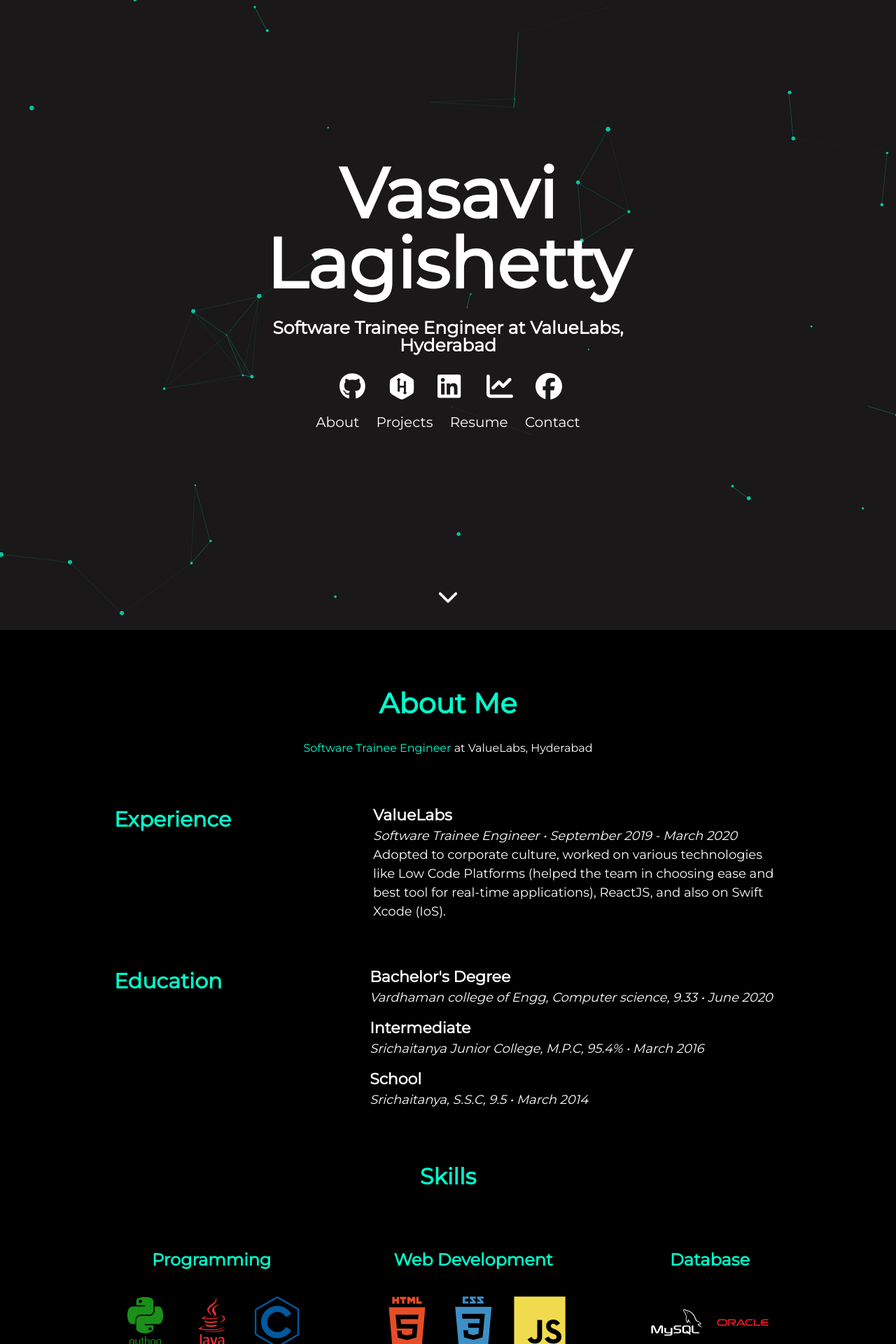
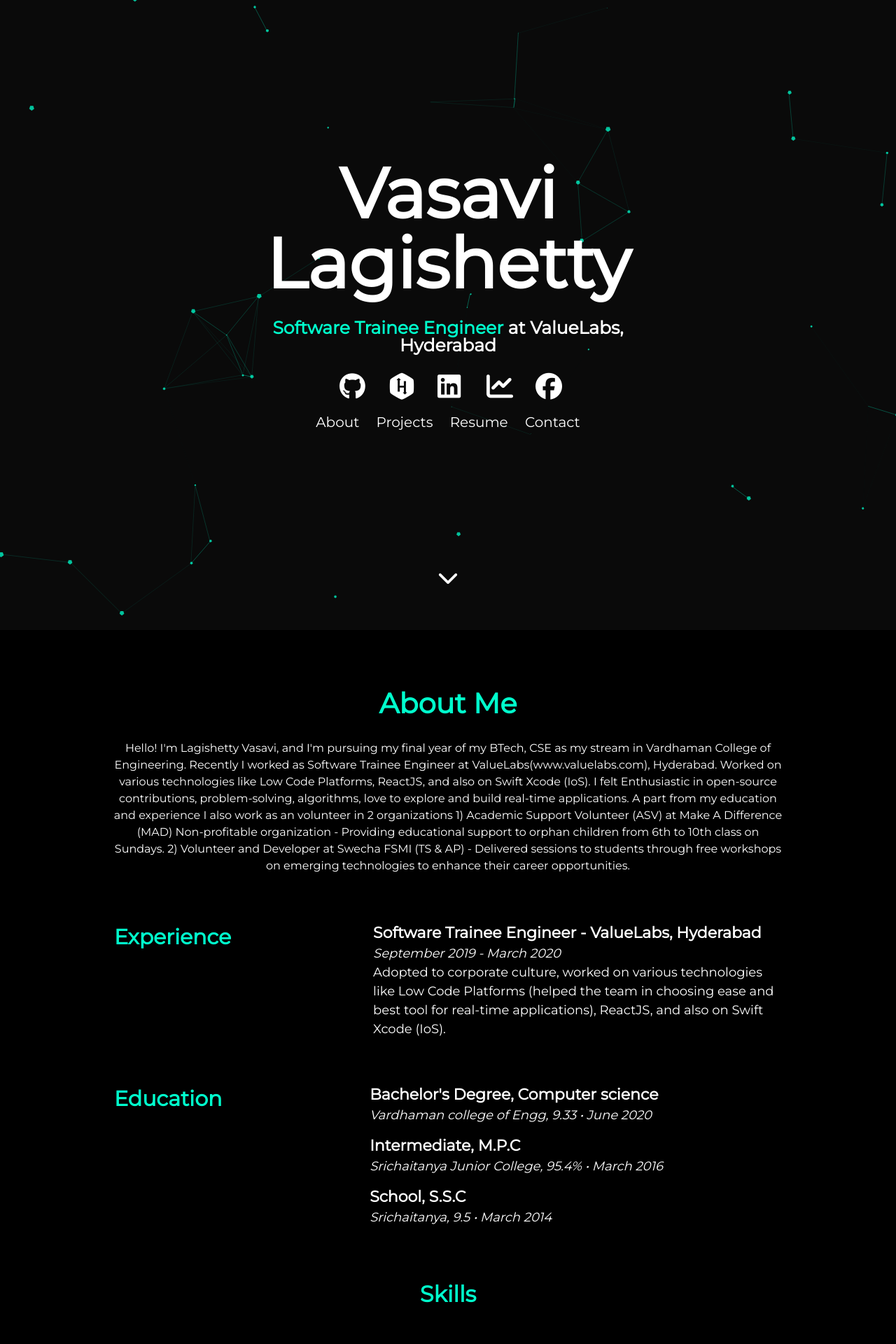
Before and after one commit to VasaviLagishetty/VasaviLagishetty.github.io, a Jekyll site: the page built from index.html, in a window 1280 px wide. Shown: the top 1920 px of the page at 70% size. Built offline with Jekyll 4.4.1, drawn with Linux system fonts in a browser that asks for light colours; nearby versions of some CDN libraries; some of the changed text lies outside the part shown.

Commit message:
Updated Profile

```diff
--- a/_includes/about.html
+++ b/_includes/about.html
@@ -13,15 +13,14 @@
         padding-bottom:10px;
      }
      b{
-
        font-size: 22px;
-       margin-bottom: 20px;
+       margin-bottom: 25px;
      }
      h1,h2,h3{
        color: #00ffcd;
      }
-     .title{
-       color: #00ffcd;
+     i{
+       margin-bottom: 35px;
      }
      @media only screen and (max-width: 550px) {
       th{
@@ -37,30 +36,30 @@
        font-size: 15px;
        margin-bottom: 15px;
      }
-     }
+    }
    </style>
  </head>
  <body style="background-color:black;color: white">
 <div class="user-details">
   <h1> About Me </h1>
-  <p> <span style="color: #00ffcd;">Software Trainee Engineer</span> at ValueLabs, Hyderabad </p>
+  <p> {{site.user_description}} </p>
 </div><br><br>
 <table>
   <tr>
     <th rowspan="1">Experience</th>
-    <td><b>ValueLabs</b><br><i>Software Trainee Engineer • September 2019 - March 2020</i><br>Adopted to corporate culture, worked on various technologies like Low Code Platforms (helped the team in choosing ease and best tool for real-time applications), ReactJS, and also on Swift Xcode (IoS).</td>
+    <td><b>Software Trainee Engineer - ValueLabs, Hyderabad</b><br><i>September 2019 - March 2020</i><br>Adopted to corporate culture, worked on various technologies like Low Code Platforms (helped the team in choosing ease and best tool for real-time applications), ReactJS, and also on Swift Xcode (IoS).</td>
   </tr>
 </table><br><br>
 <table>
   <tr>
     <th rowspan="3">Education&nbsp;</th>
-    <td><b>Bachelor's Degree</b><br><i>Vardhaman college of Engg, Computer science, 9.33 • June 2020</i></td>
+    <td><b>Bachelor's Degree, Computer science</b><br><i>Vardhaman college of Engg, 9.33 • June 2020</i></td>
   </tr>
   <tr>
-    <td><b>Intermediate</b><br><i>Srichaitanya Junior College, M.P.C, 95.4% • March 2016</i></td>
+    <td><b>Intermediate, M.P.C</b><br><i>Srichaitanya Junior College, 95.4% • March 2016</i></td>
   </tr>
   <tr>
-    <td><b>School</b><br><i>Srichaitanya, S.S.C, 9.5 • March 2014</i></td>
+    <td><b>School, S.S.C</b><br><i>Srichaitanya, 9.5 • March 2014</i></td>
   </tr>
 </table>
 <div class="user-details">
@@ -73,35 +72,29 @@
       <i class="devicon-java-plain-wordmark colored"></i>
       <i class="devicon-c-line-wordmark colored"></i>
 <pre>Python, Java, C,
-DataStructures, Algos,
+DataStructures, Algorithms,
 Problem Solving</pre>
   </div>
   <div class="tech">
-      <h3>Web Development</h3>
+      <h3>Application Development</h3>
       <i class="devicon-html5-plain-wordmark colored"></i>
       <i class="devicon-css3-plain-wordmark colored"></i>
-      <i class="devicon-javascript-plain colored"></i>
+      <i class="devicon-mysql-plain-wordmark"></i>
 <pre>Flask(Basics), Bottle,
-HTML, CSS, JS</pre>
+HTML, CSS, JS
+RDBMS, MySQL, Oracle</pre>
   </div>
-  <div class="tech">
-      <h3>Database</h3>
-      <i class="devicon-mysql-plain-wordmark"></i>
-      <i class="devicon-oracle-original colored"></i>
-  <pre>RDBMS, MySQL, Oracle</pre>
-  </div>
-</div>
-<div class="user">
   <div class="tech" >
-      <h3>Familiar with</h3>
-      <i class="devicon-android-plain-wordmark colored"></i>
-      <i class="devicon-react-original-wordmark colored"></i>
+    <h3>Familiar with</h3>
+    <i class="devicon-android-plain-wordmark colored"></i>
+    <i class="devicon-react-original-wordmark colored"></i>
 <pre>Power Apps(LowCode),
 ML(Basics),
 ReactJS,
-Android,
-Swift(IoS)</pre>
-  </div>
+Android,Swift(IoS)</pre>
+</div>
+</div>
+<div class="user" >
   <div class="tech">
       <h3>Non-Tech Skills</h3>
       <i class="fas fa-chess"></i>
--- a/_includes/footer.html
+++ b/_includes/footer.html
@@ -1,6 +1,11 @@
 <footer class="footer">
-    <p>&copy; {{site.username}}</p>
-    <p>Build with Jekyll and <span class="love">❤</span> by <a href="https://github.com/nrandecker">Nathan Randecker</a></p>
+    <div class="header-icons">
+        <a aria-label="My Github" target="_blank" href="https://github.com/VasaviLagishetty"><i id = "icon1" class="fab fa-github" ></i></a>
+        <a aria-label="My HackerRank" target="_blank" href="https://www.hackerrank.com/vasavi_2910"><i id = "icon1" class="fab fa-hackerrank" ></i></a>
+        <a aria-label="My Linkedin" target="_blank" href="https://www.linkedin.com/in/vasavi2910"><i id = "icon1" class="fab fa-linkedin"></i></a>
+        <a aria-label="My Sourcer" target="_blank" href="assets/Me/Vasavi_Resume.pdf"><i id = "icon1" class="fas fa-chart-line"></i></a>
+        <a aria-label="My facebook" target="_blank" href="https://www.facebook.com/vasavi2910"><i id = "icon1" class="fab fa-facebook"></i></a>
+      </div>
 </footer>
 <script src="//cdn.jsdelivr.net/particles.js/2.0.0/particles.min.js"></script>
 <script src="{{ "/assets/js/sweet-scroll.min.js" | prepend: site.baseurl }}"></script>
--- a/_includes/header.html
+++ b/_includes/header.html
@@ -5,7 +5,7 @@
   <div class="header">
       <h1>
         <span class="site-title">{{site.username}}</span>
-        <span class="site-description">{{site.user_title}}</span>
+        <span class="site-description"><span style="color: #00ffcd;">Software Trainee Engineer</span> at ValueLabs, Hyderabad</span>
       </h1>
       <div class="header-icons">
         <a aria-label="My Github" target="_blank" href="https://github.com/VasaviLagishetty"><i id = "icon" class="fab fa-github" ></i></a>
--- a/assets/css/main.css
+++ b/assets/css/main.css
@@ -80,8 +80,8 @@ audio,
 canvas,
 video {
 	display: inline-block;
-	background-color: rgb(26, 24, 24);
-	background-image: url("assets/Me/vasavi.png");
+	background-color: rgb(10, 10, 10);
+
 }
 audio:not([controls]) {
 	display: none;
@@ -3719,6 +3719,8 @@ nav,
 section {
 	display:block
 }
+
+
 h1,
 h2,
 h3,
@@ -3835,6 +3837,7 @@ sup {
 	justify-content:center;
 	text-align:center
 }
+
 .down,
 .header-icons #icon {
 	color:#fff;
@@ -3854,6 +3857,22 @@ sup {
 .header-icons #icon:hover {
 	color:#00ffcd;
 }
+
+.header-icons #icon1 {
+    height:15px;
+    margin-top: 35px;
+    margin-bottom: 38px;
+    margin-left: 25px;
+    margin-right: 25px;
+	transition:all .7s;
+	width:15px;
+	font-size:30px;
+}
+.header-icons #icon1:active,
+.header-icons #icon1:hover {
+	color:#00ffcd;
+}
+
 @media only screen and (min-width: 550px) {
 	.header-icons #icon {
 		width:30px;
@@ -3912,7 +3931,7 @@ sup {
 	display:flex;
 	flex-direction:row;
 	flex-wrap:wrap;
-	justify-content:space-between
+	justify-content:space-between;
 }
 .user pre {
 	font-size:16px
@@ -4024,7 +4043,7 @@ body {
 	border-color .3s ease-in
 }
 .footer {
-	background:#1a222c;
+	background: rgb(10, 10, 10);
 	padding:10px 0;
 	margin-top:100px;
 	text-align:center;
```
Also changed, not shown: 1 other file.
